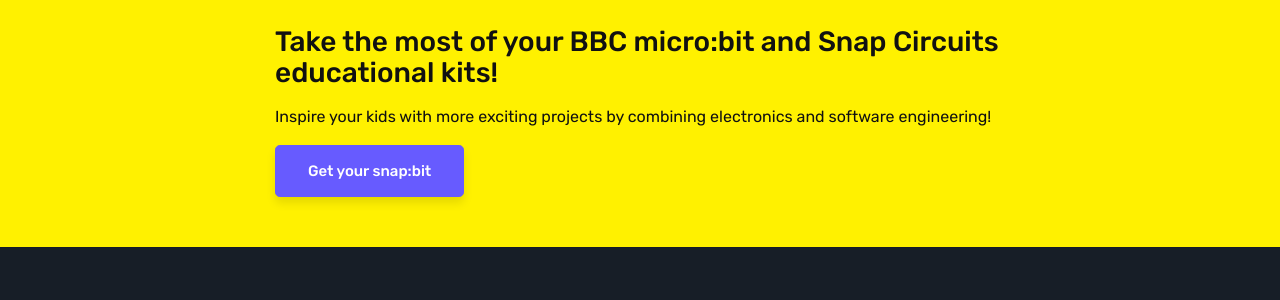
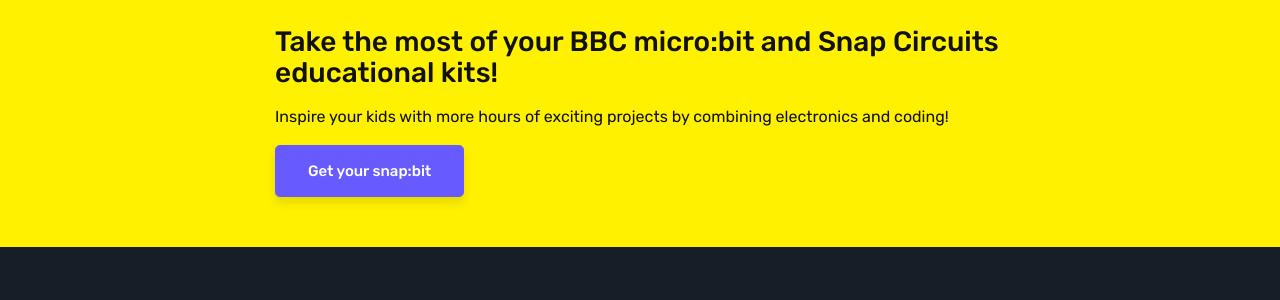
Before and after one commit to snap-bit/snap-bit.github.io, a Jekyll site: the page built from index.html, in a window 1280 px wide and 900 px high, scrolled down 1863 px. Shown: the part 299-599 px from the top of the window. Built offline with Jekyll 4.4.1, drawn with Linux system fonts in a browser that asks for light colours; the list of posts is cut into pages by our own code; comment, search, counter and statistics services are not loaded.

Commit message:
Adjust CFA

```diff
--- a/_layouts/default.html
+++ b/_layouts/default.html
@@ -122,8 +122,7 @@
                 <div class="row justify-content-center">
                     <div class="col-md-8">
                         <h3>Take the most of your BBC micro:bit and Snap Circuits educational kits!</h3>
-                        <p>Inspire your kids with more exciting projects by combining electronics and software
-                            engineering!</p>
+                        <p>Inspire your kids with more hours of exciting projects by combining electronics and coding!</p>
                         <a class="btn btn-primary btn-lg" href="{{ site.baseurl }}/buy">Get your snap:bit</a>
                     </div>
                 </div>
```
